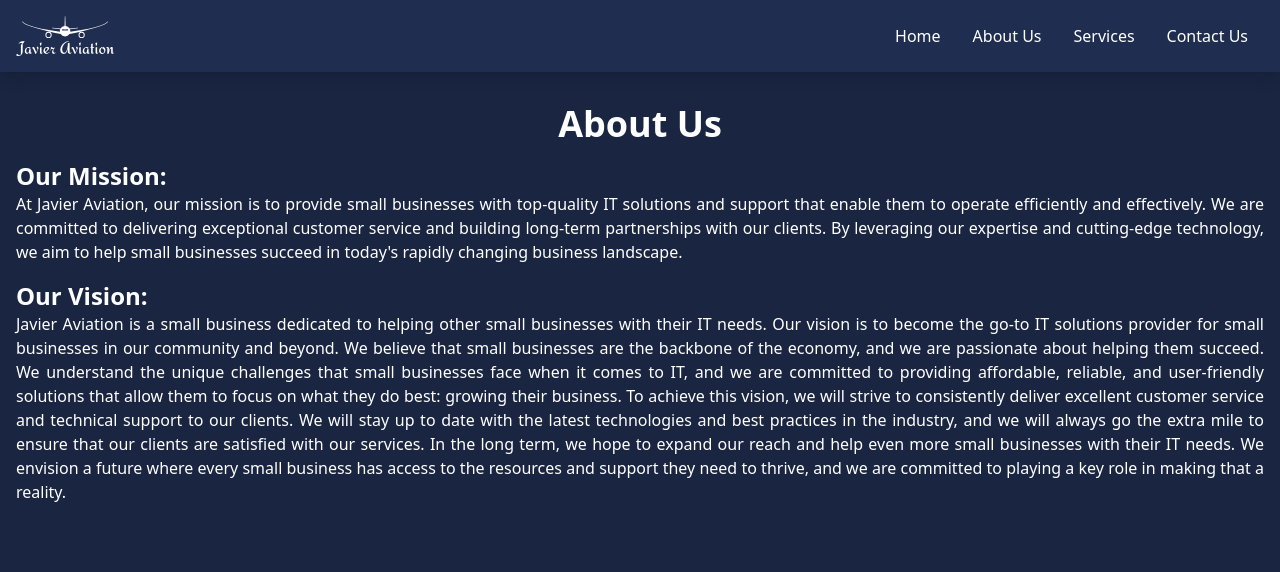
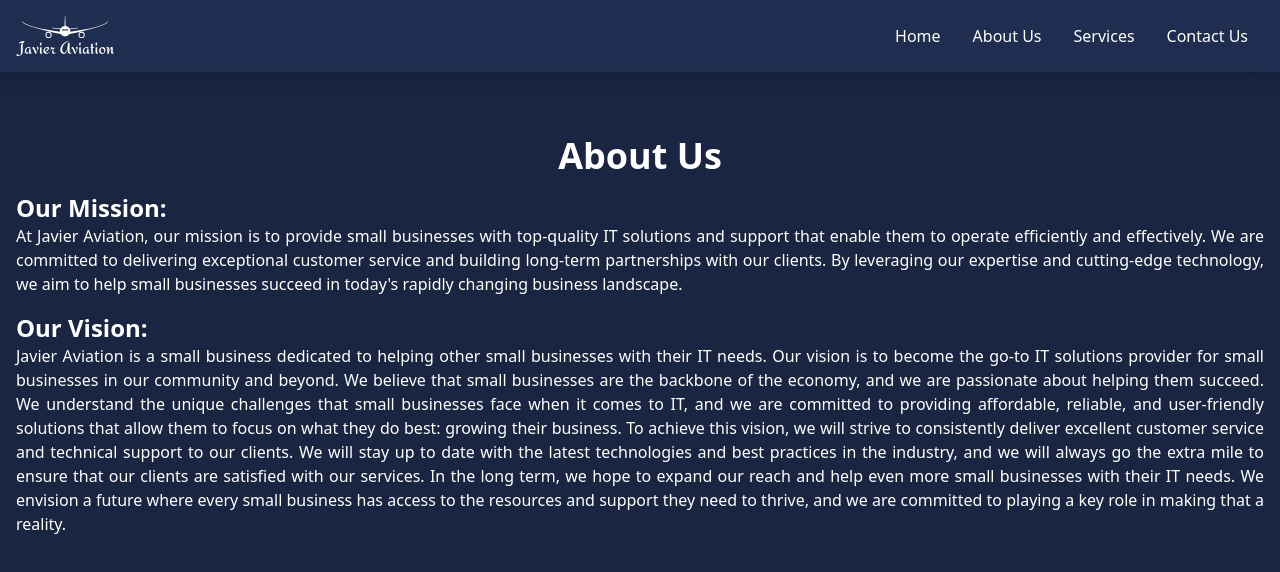
Before and after one commit to jjavierweb/jtechclass-site, a SvelteKit app: page /about-us in a window 1280 px wide. Shown: the top 572 px of the page. Built offline with nearby package versions, Linux system fonts and the light colour scheme.

Commit message:
Testing vercel

```diff
--- a/src/routes/about-us/+page.svelte
+++ b/src/routes/about-us/+page.svelte
@@ -6,7 +6,7 @@
 	/>
 </svelte:head>
 
-<div class="container mx-auto p-4 mt-4">
+<div class="container mx-auto p-4 mt-12">
 	<h1 class="text-2xl font-bold md:text-4xl text-center">About Us</h1>
 	<div class="mt-4">
 		<h2 class="text-xl font-semibold md:text-2xl">Our Mission:</h2>
```
